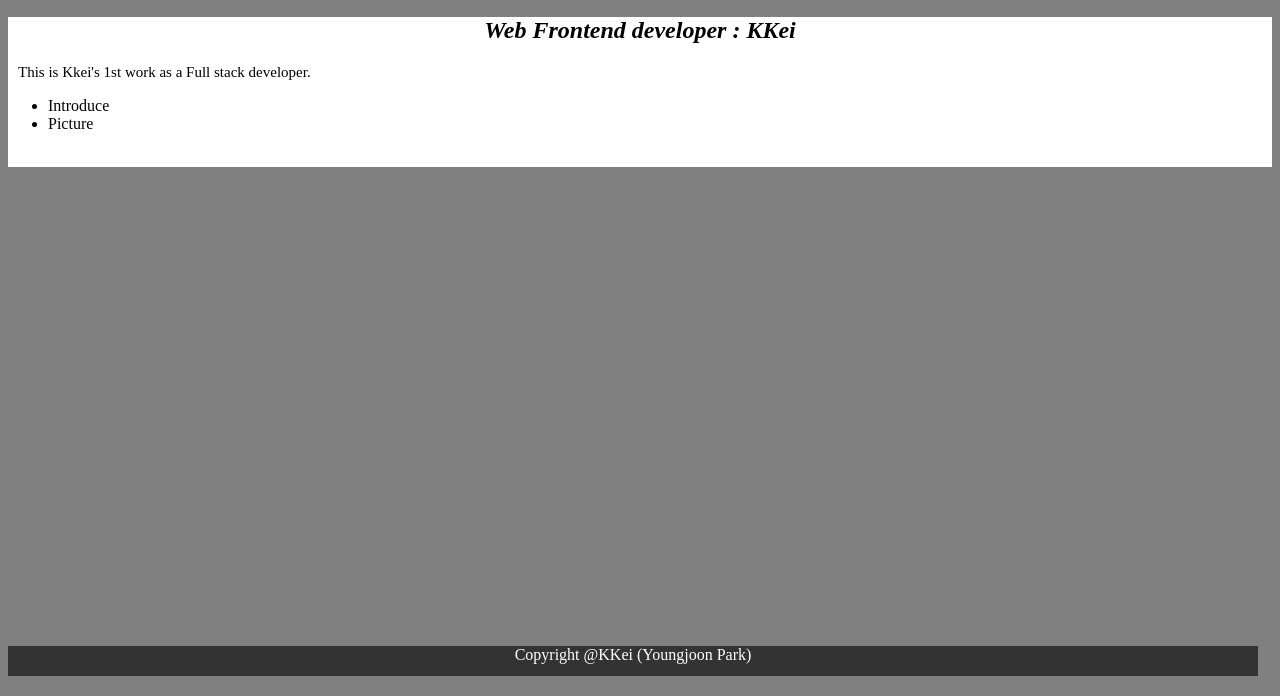
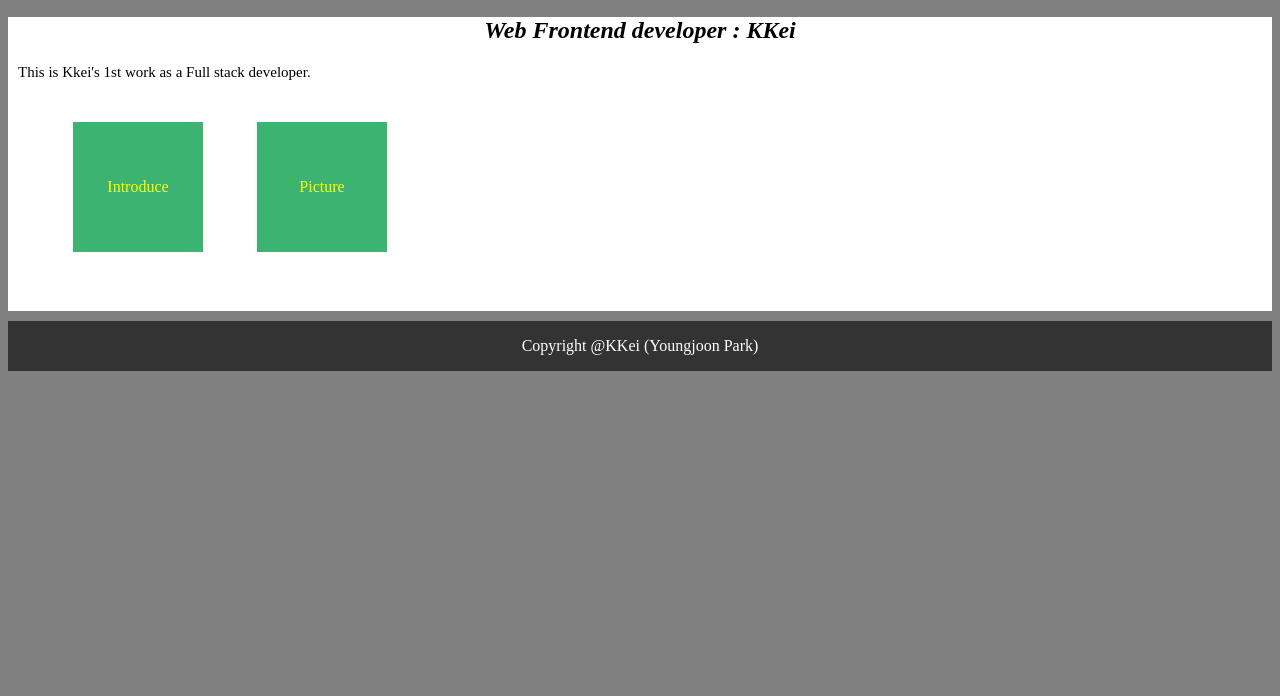
Before and after one commit to pyj2025/webKkei, a plain HTML site: page index.html in a window 1280 px wide. Shown: the part 104-800 px from the top of the page. Drawn offline with Linux system fonts and the light colour scheme.

Commit message:
design change in main page

```diff
--- a/index.html
+++ b/index.html
@@ -19,11 +19,20 @@
       #mid-section > p {
         font-size: 15px;
         margin-left: 10px;
-        1text-align: left;
       }
 
-      #body_box {
-
+      #body_box > li {
+        color: yellow;
+        background-color: MediumSeaGreen;
+        width: 100px;
+        height: 100px;
+        border: 15px;
+        padding: 15px;
+        margin: 25px;
+        display: inline-block;
+        text-align: center;
+        vertical-align: middle;
+        line-height: 100px
       }
 
     </style>
@@ -56,8 +65,8 @@
       <div><img src="dd" alt=""/></div>
     </section>
 
-    <footer>
-      <span>Copyright @KKei (Youngjoon Park)</span>
+    <footer id="footerbar">
+      <p>Copyright @KKei (Youngjoon Park)</p>
     </footer>
   </body>
 </html>
--- a/main.css
+++ b/main.css
@@ -1,4 +1,4 @@
-#menubar {
+#menubar, #footerbar {
   list-style-type: none;
   margin: 0;
   padding: 0;
@@ -29,20 +29,23 @@ body {
 
 
 
-#mid-section, footer {
+#mid-section {
   position: relative;
   background-color: white;
   1margin-top: 10px;
   margin-bottom: 10px;
 }
 
-footer {
-   background-color : #333;
-   height: 30px;
-   width: 1250px;
-   color: white;
-   text-align: center;
-   vertical-align: middle;
-   position: fixed;
-   bottom: 10px;
+#footerbar {
+  1position: fixed;
+
+  bottom: 10px;
 }
+
+#footerbar > p {
+
+  color: white;
+  text-align: center;
+  vertical-align: middle;
+
+}
```
